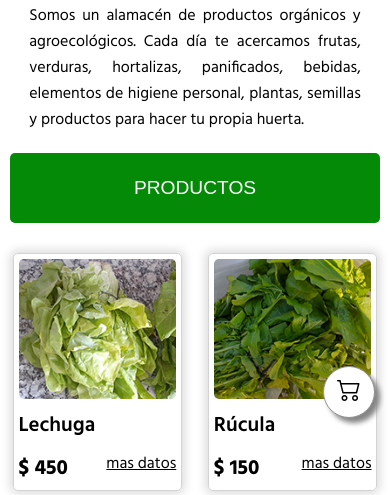
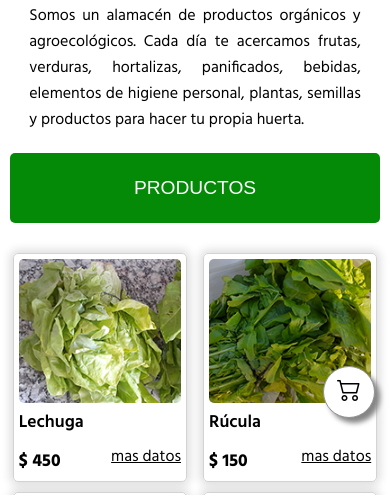
Before and after one commit to pmbejas/almacennatural, a plain HTML site: page index.html in a window 390 px wide. Shown: the part 342-837 px from the top of the page. Drawn offline with nearby package versions, Linux system fonts and the light colour scheme.

Commit message:
Correcciones menores.

```diff
--- a/css/style.css
+++ b/css/style.css
@@ -939,11 +939,22 @@ boton:hover{
     .cajonProductos {
         display: grid;
         grid-template-columns: repeat(auto-fill, minmax(150px, 1fr));
+        gap: 10px;
     }
 
      .card {
         width: 85%px;
         padding: 5px 5px;
+    }
+
+    .cardNombreProducto {
+        font-size: 1.1rem;
+        font-weight: 600;
+        margin-top: 5px;
+    }
+
+    .cardPrecioProducto {
+        font-size: 1.1rem;
     }
 
     .cajonNosotros {
```
